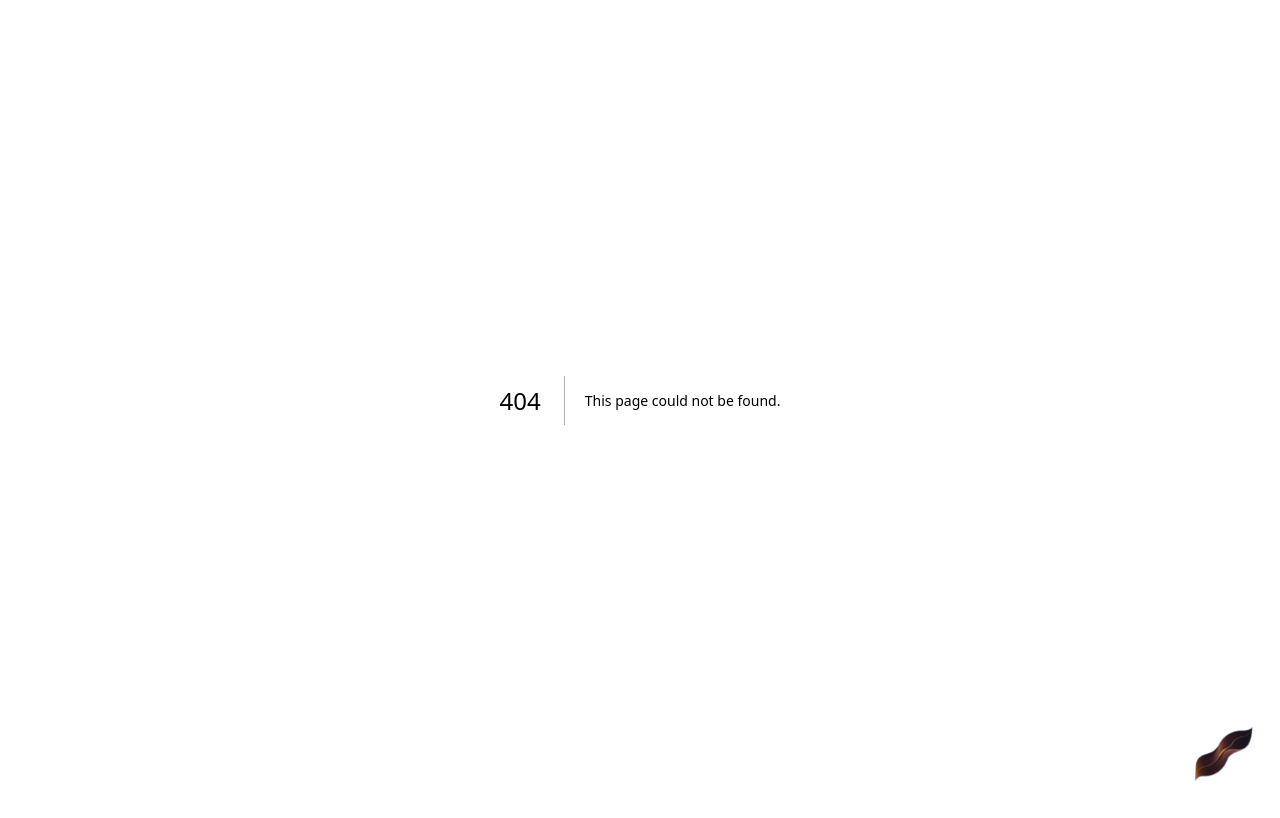
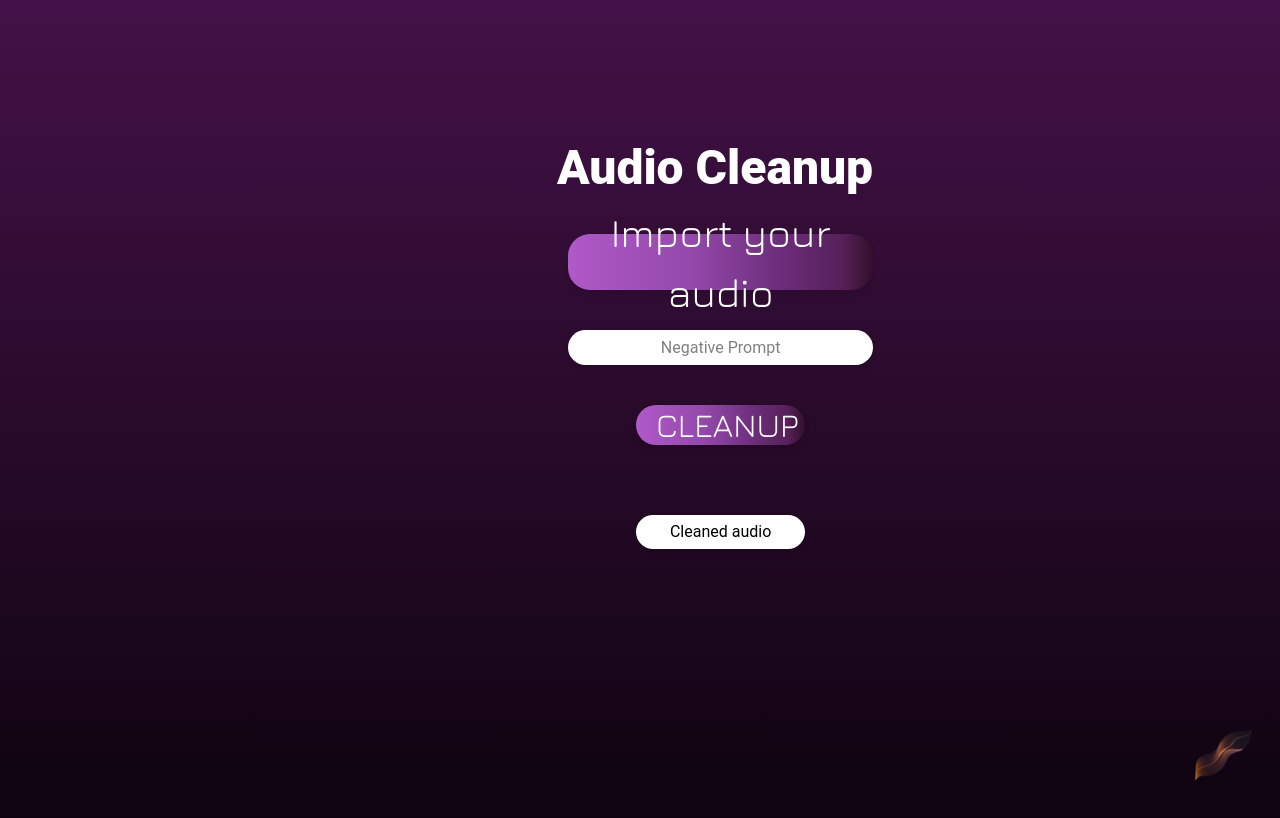
Before and after one commit to ziad-kamel/Graduation-Project, a Next.js app in the folder parrot/: page /audioCleanup in a window 1280 px wide. Before the commit this address had no page. Shown: the top 818 px of the page. Built offline with nearby package versions, Linux system fonts and the light colour scheme.

Commit message:
cleanup audio implementation ui

```diff
--- /dev/null
+++ b/parrot/src/app/audioCleanup/page.tsx
@@ -0,0 +1,161 @@
+import React from "react";
+import { Inter } from "@next/font/google";
+
+const AudioCleanupHeader: React.FC = () => {
+  return (
+    <h1
+      style={{
+        fontFamily: "Roboto, sans-serif",
+        fontSize: "3rem",
+        fontWeight: "900",
+        color: "white",
+        textAlign: "center",
+        marginTop: "2rem",
+        marginBottom: "1rem",
+      }}
+    >
+      Audio Cleanup
+    </h1>
+  );
+};
+
+const ImportButton: React.FC = () => {
+  return (
+    <button
+      style={{
+        fontFamily: "jura",
+        fontSize: "2.5rem",
+        color: "white",
+        background:
+          "linear-gradient(90deg, #B059C8 0%, #9449AB 40%, #6C2D7A 70%, #562059 90%, #330F29 100%)",
+        height: "56px",
+        padding: "0 10px",
+        marginTop: "30px",
+        marginLeft: "37%",
+        marginRight: "25%",
+        cursor: "pointer",
+        display: "flex",
+        alignItems: "center",
+        justifyContent: "flex-start",
+        border: "none",
+        borderRadius: "22px",
+        boxShadow: "0 4px 6px rgba(0, 0, 0, 0.1)",
+        width: "27%",
+      }}
+    >
+      <span style={{ width: "100%" }}>Import your audio</span>
+    </button>
+  );
+};
+
+const NegativePrompt: React.FC = () => {
+  return (
+    <button
+      style={{
+        fontFamily: "Roboto, sans-serif",
+        fontSize: "1rem",
+        color: "GrayText",
+        backgroundPosition: "center",
+        backgroundColor: "white",
+        backgroundSize: "cover",
+        backgroundRepeat: "no-repeat",
+        padding: "10px 20px",
+        cursor: "pointer",
+        marginTop: "40px",
+        width: "27%",
+        height: "35px",
+        marginLeft: "37%",
+        marginRight: "25%",
+        display: "flex",
+        alignItems: "center",
+        justifyContent: "center",
+        border: "none",
+        borderRadius: "22px",
+        boxShadow: "0 4px 6px rgba(0, 0, 0, 0.1)",
+      }}
+    >
+      Negative Prompt
+    </button>
+  );
+};
+
+const Cleanup: React.FC = () => {
+  return (
+    <button
+      style={{
+        fontFamily: "jura",
+        fontSize: "33px",
+        color: "white",
+        background:
+          "linear-gradient(90deg, #B059C8 0%, #9449AB 40%, #6C2D7A 70%, #562059 90%, #330F29 100%)",
+        height: "40px",
+        // padding: "5 5px",
+        padding: "20px",
+        marginLeft: "43%",
+        marginRight: "40%",
+        marginTop: "40px",
+        cursor: "pointer",
+        display: "flex",
+        alignItems: "center",
+        justifyContent: "flex-start",
+        border: "none",
+        borderRadius: "20px",
+        boxShadow: "0 4px 6px rgba(0, 0, 0, 0.1)",
+        width: "15%",
+      }}
+    >
+      <span style={{ width: "100%" }}>CLEANUP</span>
+    </button>
+  );
+};
+
+const Cleanedaudio: React.FC = () => {
+  return (
+    <button
+      style={{
+        fontFamily: "Roboto, sans-serif",
+        fontSize: "1rem",
+        color: "black",
+        backgroundColor: "white",
+        backgroundPosition: "center",
+        backgroundSize: "cover",
+        backgroundRepeat: "no-repeat",
+        padding: "5px 10px",
+        cursor: "pointer",
+        marginTop: "70px",
+        marginLeft: "43%",
+        marginRight: "25%",
+        display: "flex",
+        alignItems: "center",
+        justifyContent: "center",
+        border: "none",
+        borderRadius: "22px",
+        boxShadow: "0 4px 6px rgba(0, 0, 0, 0.1)",
+        width: "15%",
+      }}
+    >
+      Cleaned audio
+    </button>
+  );
+};
+
+const AudioCleanupPage = () => {
+  return (
+    <div
+      style={{
+        paddingTop: "70px",
+        marginTop: "30px",
+        marginLeft: "150px",
+      }}
+    >
+      <AudioCleanupHeader />
+      <ImportButton />
+      <NegativePrompt />
+      <Cleanup />
+      <Cleanedaudio />
+      {}
+    </div>
+  );
+};
+
+export default AudioCleanupPage;
```
